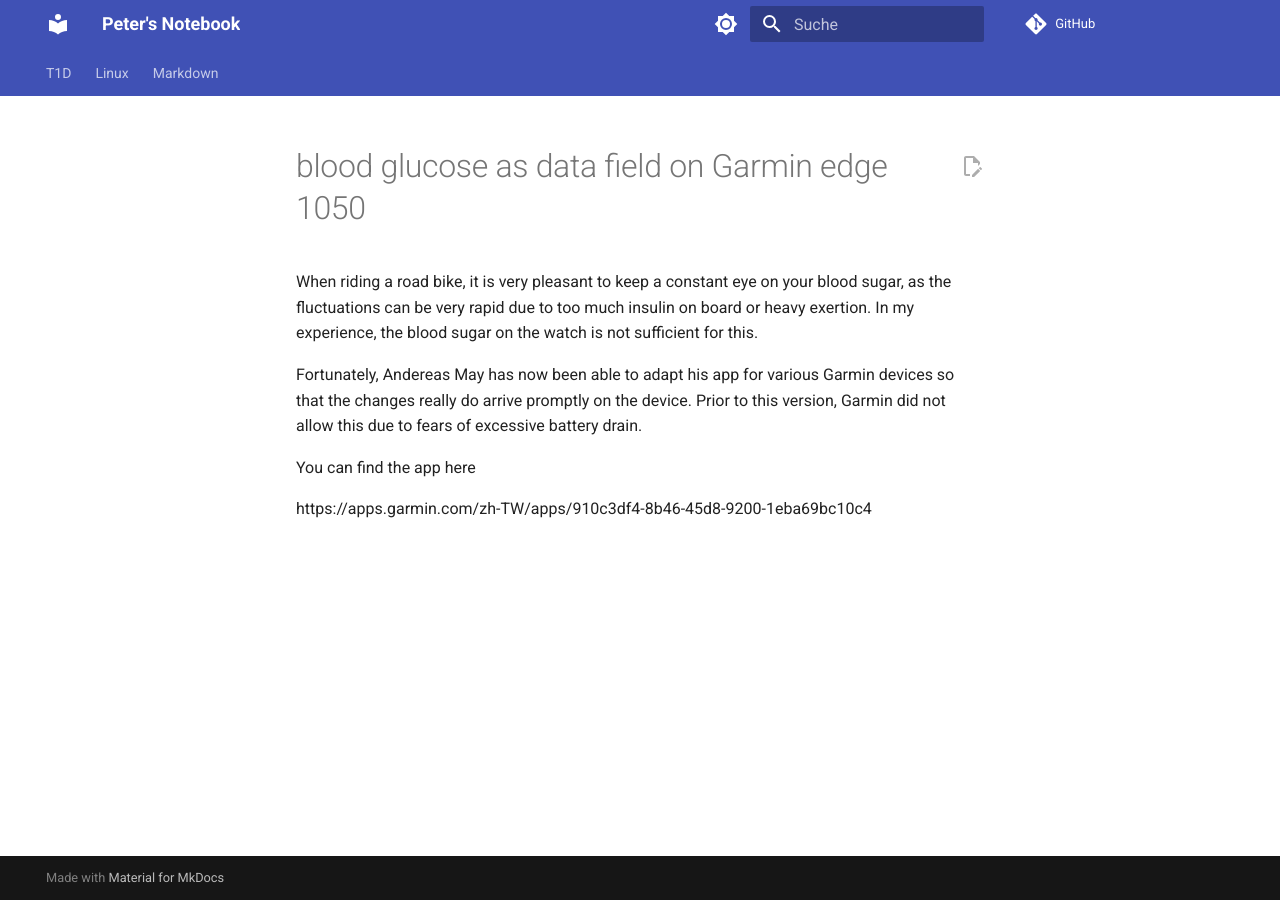
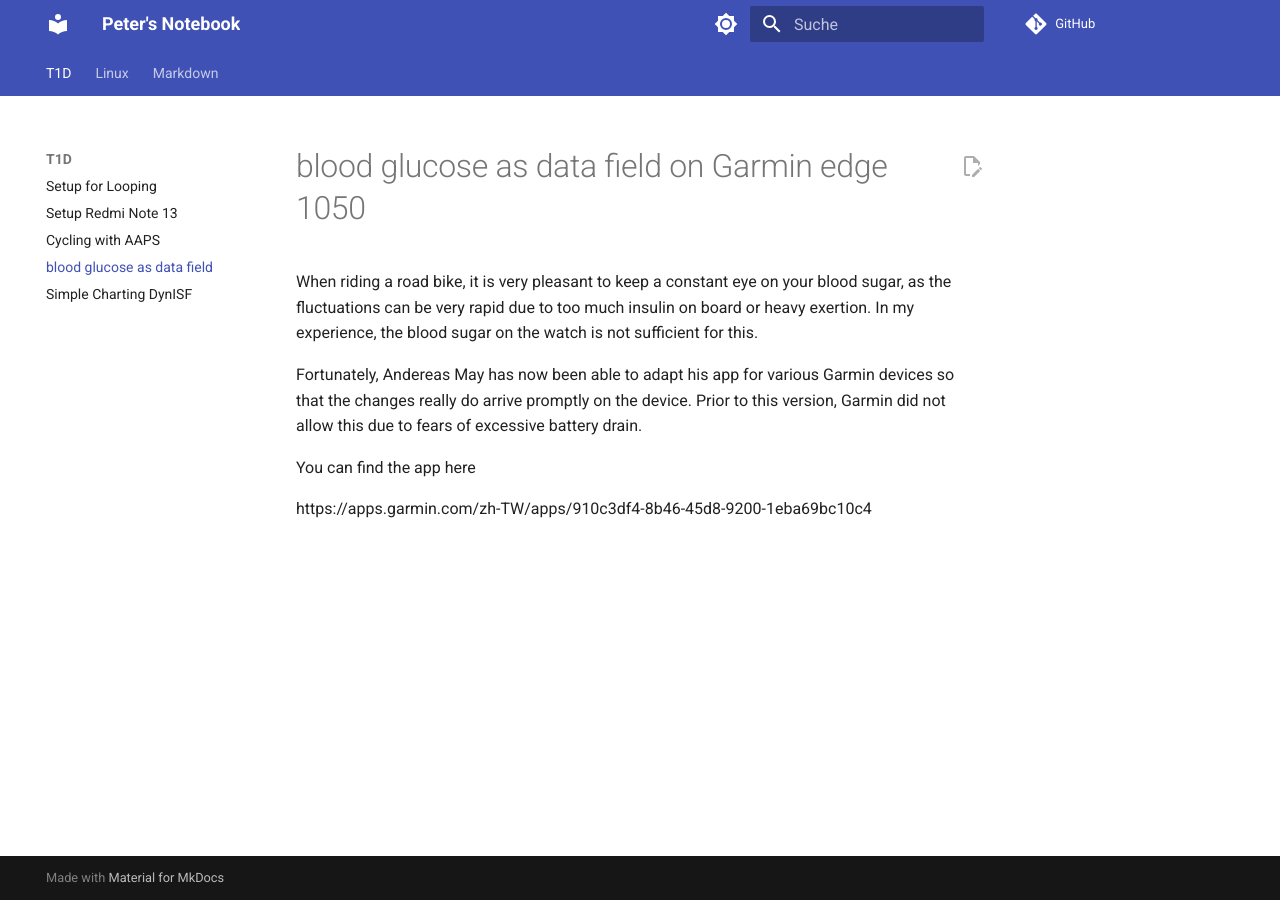
Before and after one commit to peterleimbach/peterleimbach.github.io, an MkDocs documentation site: the page built from docs/blood-glucose-as-data-field.md, in a window 1280 px wide. Built offline with MkDocs 1.6.1 and Material for MkDocs 9.7.7, drawn with Linux system fonts in a browser that asks for light colours; comment, search, counter and statistics services are not loaded.

Commit message:
Aufnahme ins Menü

```diff
--- a/mkdocs.yml
+++ b/mkdocs.yml
@@ -47,6 +47,7 @@
     - Setup for Looping: setup-for-looping.md
     - Setup Redmi Note 13: setup-redmi-note-13.md
     - Cycling with AAPS: cycling-with-AAPS.md
+    - blood glucose as data field: blood-glucose-as-data-field.md
     - Simple Charting DynISF: simple-charting-dynisf.md
 - Linux:
     - Desktop: linux-desktop.md
```
